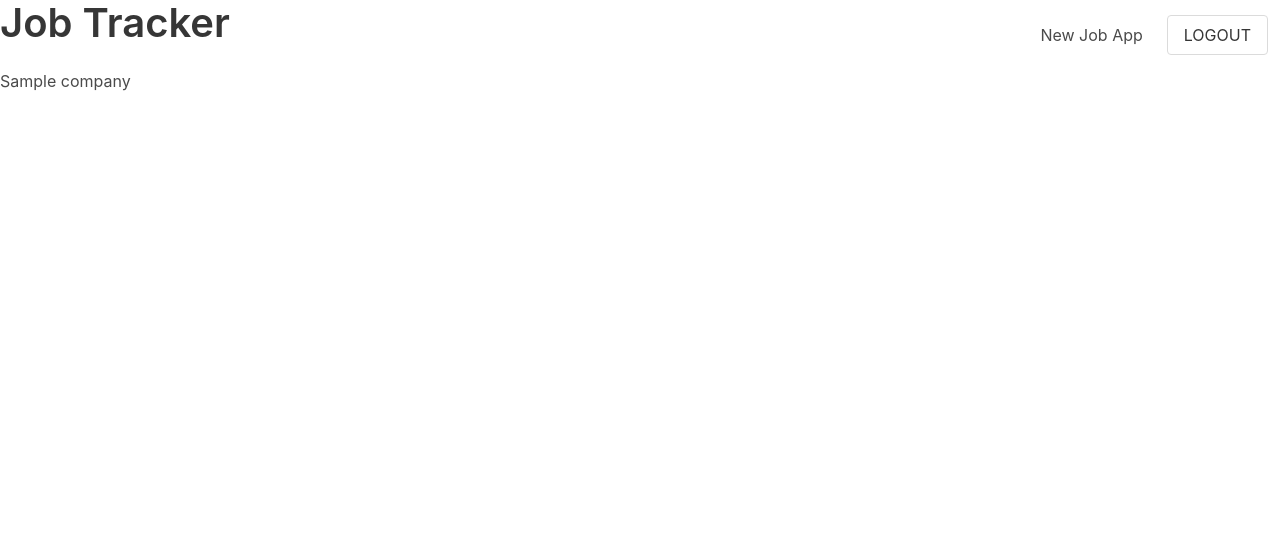
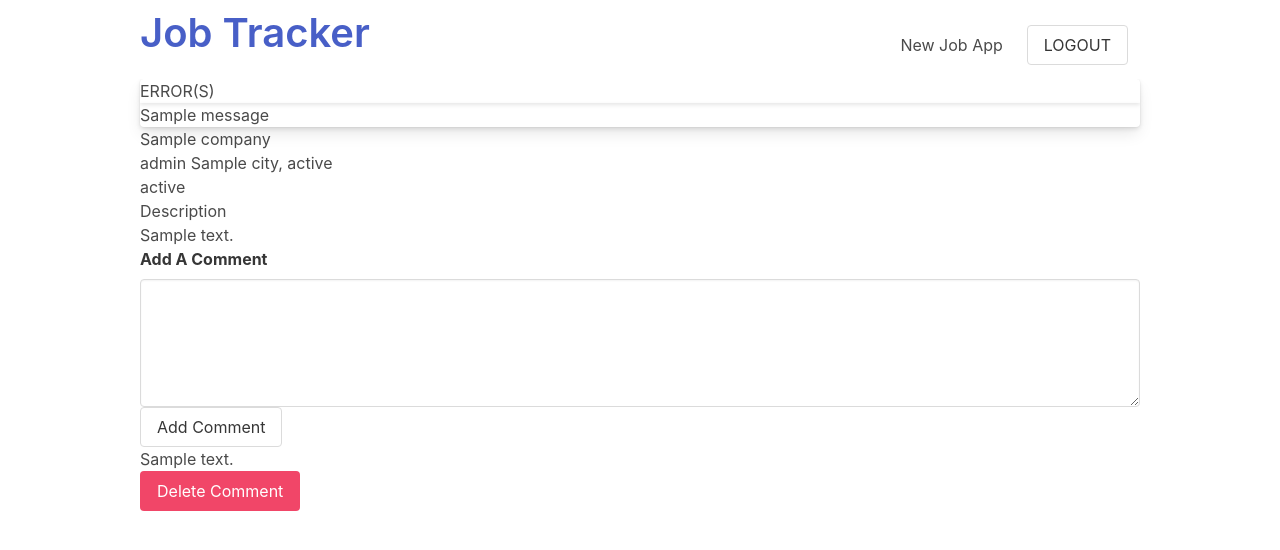
Before and after one commit to Jordan-McGhee/job-tracker, a Django app: template job_tracker_app/templates/view_job.html in a window 1280 px wide. Shown: the top 550 px of the page. Run offline with Django 3.2, Linux system fonts and the light colour scheme; tables that the repository leaves empty hold one stand-in row (values such as "Sample post"); the template is opened without the code that fills it: values that come from a table or form of the project are taken from there, most other values are stand-ins (such as "Sample title", 1, 10 or a date in 2020); one stand-in notice (Sample message) is shown; data that the repository does not hold is empty.

Commit message:
Almost done with backend. Added temporary stylings, added view job template basics, small updates to views/urls

```diff
--- a/job_tracker_app/models.py
+++ b/job_tracker_app/models.py
@@ -85,8 +85,8 @@
 class CommentManager(models.Manager):
     def validator(self, postData):
         errors = {}
-        if len(postData['comment']) < 1:
-            errors['comment'] = "Comment can't be empty"
+        if len(postData['content']) < 1:
+            errors['content'] = "Comment can't be empty"
 
         return errors
 
--- a/job_tracker_app/templates/dashboard.html
+++ b/job_tracker_app/templates/dashboard.html
@@ -10,6 +10,7 @@
 
 </head>
 <body>
+    <div id="wrapper" style="max-width: 1000px; margin: 10px auto;">
         <nav class="navbar">
 
             <!-- LEFT SIDE OF NAVBAR -->
@@ -55,7 +56,7 @@
 
         </nav>
 
-    <table>
+        <table class="table is-bordered is-fullwidth is-striped">
             <thead>
                 <th>Company</th>
                 <th>Role</th>
@@ -81,6 +82,6 @@
 
         </table>
 
-
+    </div>
 </body>
 </html>
--- a/job_tracker_app/templates/view_job.html
+++ b/job_tracker_app/templates/view_job.html
@@ -10,6 +10,7 @@
 
 </head>
 <body>
+    <div id="wrapper" style="max-width: 1000px; margin: 10px auto;">
         <nav class="navbar">
 
             <!-- LEFT SIDE OF NAVBAR -->
@@ -55,5 +56,42 @@
 
         </nav>
 
+        <!-- ERROR MESSAGES -->
+        {% if messages %}
+        <div class="card messages">
+            <header class="card-header" id="error-message">
+                    ERROR(S)
+            </header>
+
+            {% for message in messages %}
+                <header class="card-header" id="error-message">
+                        {{message}}
+                </header>
+            {% endfor %}
+        </div>
+        {% endif %}
+        <!-- END ERROR MESSAGES -->
+
         <p>{{job.company}}</p>
+        <p>{{job.role}} <span>{{job.city}}, {{job.state}}</span></p>
+        <p>{{job.get_status_display}}</p>
+        <p>Description</p>
+        <p>{{job.description}}</p>
+
+        <form action="/jobtracker/job/{{job.id}}/add_comment" method="POST">
+            {% csrf_token %}
+            <label for="content" class="label">Add A Comment</label>
+            <textarea name="content" class="textarea"></textarea>
+
+            <input type="submit" value="Add Comment" class="button">
+        </form>
+
+        {% for comment in comments %}
+            <p>{{comment.content}}</p>
+            <form action="/jobtracker/job/{{job.id}}/comment/{{comment.id}}/delete_comment" method="POST">
+                {% csrf_token %}
+                <input type="submit" value="Delete Comment" class="button is-danger">
+            </form>
+        {% endfor %}
+    </div>
 </body>
--- a/job_tracker_app/urls.py
+++ b/job_tracker_app/urls.py
@@ -22,5 +22,5 @@
     # VIEW JOB
     path('jobtracker/job/<int:job_id>', views.view_job),
     path('jobtracker/job/<int:job_id>/add_comment', views.create_comment),
-    path('jobtracker/job/<int:job_id>/delete_comment', views.delete_comment)
+    path('jobtracker/job/<int:job_id>/comment/<int:comment_id>/delete_comment', views.delete_comment)
 ]
--- a/job_tracker_app/views.py
+++ b/job_tracker_app/views.py
@@ -85,6 +85,7 @@
             company_website = request.POST['company_website'],
             job_posting_url = request.POST['job_posting_url'],
             status = request.POST['status'],
+            description = request.POST['description']
         )
     return redirect(f'/jobtracker/job/{job.id}')
 
@@ -119,6 +120,7 @@
         job.company_website = request.POST['company_website']
         job.job_posting_url = request.POST['job_posting_url']
         job.status = request.POST['status']
+        job.description = request.POST['description']
         job.save()
 
     return redirect(f'/jobtracker/job/{job_id}')
```
Also changed, not shown: job_tracker_app/templates/edit_job.html (+20 -9 lines), job_tracker_app/templates/new_job.html (+14 -8 lines). Lines whose indentation alone changed are shown as unchanged.
